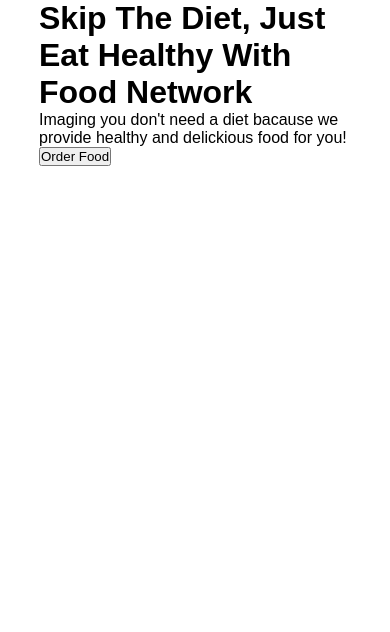
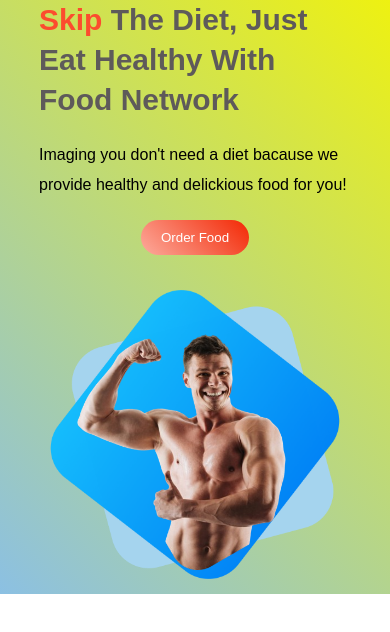
Before and after one commit to mostafiz72/Eat-Health, a plain HTML site: page index.html in a window 390 px wide. Drawn offline with Linux system fonts and the light colour scheme.

Commit message:
added the header and responsive the all devices

```diff
--- a/index.html
+++ b/index.html
@@ -13,14 +13,16 @@
         <div class="container">
             <div class="header-benner">
                 <div class="header-desc">
-                    <h1>Skip The Diet,
+                    <h1> <span id="defriend">Skip</span> The Diet,
                         Just Eat Healthy
                         With Food Network</h1>
                     <p>Imaging you don't need a diet bacause we provide healthy and delickious food for you!</p>
 
-                    <div class="bbtn"><button>Order Food</button></div>
+                    <div class="bbtn"><button class="btn">Order Food</button></div>
                 </div>
-                <div class="header-desc"></div>
+                <div class="header-img">
+                    <img id="hero" src="images/male/Hero_Image-removebg-preview.png" alt="image">
+                </div>
             </div>
         </div>
     </header>
--- a/responsive.css
+++ b/responsive.css
@@ -0,0 +1,32 @@
+@media screen and (max-width: 956px){
+    .header-desc{
+        width: 55%;
+    }
+}
+@media screen and (max-width: 750px){
+    .header-img{
+        width: 45%;
+    }
+
+    .header-desc h1{
+        font-size: 30px;
+        line-height: 40px;
+    }
+}
+@media screen and (max-width: 570px){
+    .header-benner{
+        flex-direction: column;
+        align-items: center;
+    }
+    .header-desc{
+        width: 100%;
+        margin-bottom: 20px;
+    }
+    .header-img{
+        width: 100%;
+    }
+    .bbtn{
+        text-align: center;
+    }
+
+}
--- a/style.css
+++ b/style.css
@@ -5,7 +5,67 @@
     font-family: Arial, sans-serif;
 }
 
+:root{
+    --primary-color: rgb(94, 90, 90);
+    --title-size: 40px;
+    --desc-size: 16px;
+}
+
 .container{
     width: 80%;
     margin: auto;
 }
+
+header{
+    background: linear-gradient(45deg, rgba(3, 118, 194, 0.459),  rgb(238, 241, 17) );
+}
+
+.header-benner{
+    display: flex;
+    justify-content: space-between;
+    align-items: center;
+}
+
+.header-desc{
+    width: 40%;
+}
+
+.header-img{
+    width: 40%;
+    background-image: url(images/shapes/Group\ 8449.png);
+    background-repeat: no-repeat;
+    background-size: cover;
+    background-position: center;
+    padding: 20px;
+
+}
+
+.header-img img{
+    width: 100%;
+    height: auto;
+}
+
+#defriend{
+    color: rgb(252, 76, 46);
+}
+
+.header-desc h1{
+    font-size: var(--title-size);
+    color: var(--primary-color);
+    line-height: 50px;;
+}
+
+.header-desc p{
+    font-size: var(--desc-size);
+    margin: 20px 0px;
+    line-height: 30px;
+}
+
+.btn{
+    background: linear-gradient(45deg, rgb(252, 171, 157), rgb(243, 40, 4));
+    color: white;
+    padding: 10px 20px;
+    border-radius: 30px;
+    border: none;
+    cursor: pointer;
+}
```
Also changed, not shown: images/male/Hero Image.jpg (deleted), images/male/Hero_Image-removebg-preview.png (added).
